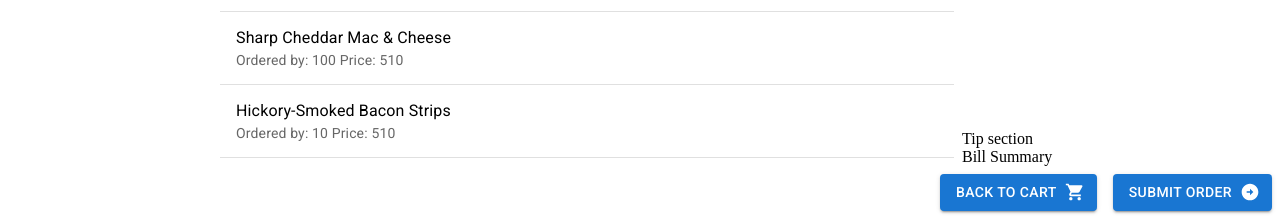
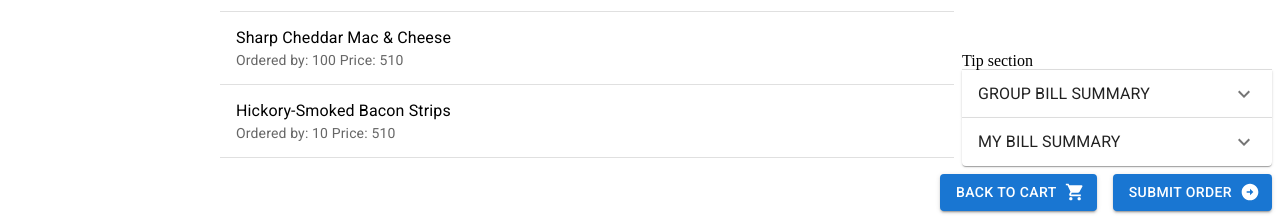
Before and after one commit to rpp33-boc-arctic/splitsy, a React (Create React App) app in the folder client/: page / in a window 1280 px wide. Shown: the part 680-896 px from the top of the page. Built offline with nearby package versions, Linux system fonts and the light colour scheme.

Commit message:
1.Add billtemplate for group and my bill 2.Add group bill 3.import session sample data into payment.js 4.move sample data in item to payment.js

```diff
--- a/client/src/components/Payment/Payment.js
+++ b/client/src/components/Payment/Payment.js
@@ -9,6 +9,8 @@ import Bill from './bill.js';
 import RedirectButton from './redirectButton.js';
 import exampleData from './sampleData/userList.js';
 import Grid from '@mui/material/Grid';
+import { group_cart } from './sampleData/session.js';
+import session from './sampleData/session.js';
 
 class Payment extends React.Component {
   constructor(props) {
@@ -22,29 +24,29 @@ class Payment extends React.Component {
       <Grid container spacing={1} id="payment-page">
 
         <Grid item xs={2}>
-          <Timer/>
+          <Timer />
         </Grid>
         <Grid item xs={7}>
-          <ItemPaidBar/>
-          <UserPaidBar/>
+          <ItemPaidBar />
+          <UserPaidBar />
         </Grid>
         <Grid item xs={3}>
           Feeling Generous?
         </Grid>
 
         <Grid item xs={2}>
-          <UserList users={exampleData.results}/>
+          <UserList users={exampleData.results} />
         </Grid>
         <Grid item xs={7}>
-          <Items/>
+          <Items group_cart={group_cart} />
         </Grid>
         <Grid item xs={3} container direction="column" justifyContent="flex-end">
-          <Tip/>
-          <Bill/>
+          <Tip />
+          <Bill session={session} />
         </Grid>
 
         <Grid item xs={12} container justifyContent="flex-end">
-          <RedirectButton/>
+          <RedirectButton />
         </Grid>
       </Grid>
     )
--- a/client/src/components/Payment/bill.js
+++ b/client/src/components/Payment/bill.js
@@ -1,17 +1,52 @@
 import React from 'react';
+import Accordion from '@mui/material/Accordion';
+import AccordionSummary from '@mui/material/AccordionSummary';
+import AccordionDetails from '@mui/material/AccordionDetails';
+import Typography from '@mui/material/Typography';
+import ExpandMoreIcon from '@mui/icons-material/ExpandMore';
+import BillTemplate from './billTemplate.js';
+
+// session.total_tip,
+          // total_tax,
+          // total_paid,
+          // grand_total }
 
 class Bill extends React.Component {
   constructor(props) {
     super(props);
     this.state = {
+      display: "group", //groupBill, myBill, usernameBill (stretch)
     }
   }
 
   render() {
+
+    if (this.state.display === "group") {
+
+    }
     return (
-      <div >
-        Bill Summary
-      </div >
+      <>
+        <Accordion>
+          <AccordionSummary expandIcon={<ExpandMoreIcon />}>
+            <Typography>GROUP BILL SUMMARY</Typography>
+          </AccordionSummary>
+          <AccordionDetails>
+            <BillTemplate
+              subtotal={this.props.session.grand_total.toLocaleString(undefined, {maximumFractionDigits:2})}
+              tip={this.props.session.total_tip.toLocaleString(undefined, {maximumFractionDigits:2})}
+              tax={this.props.session.total_tax.toLocaleString(undefined, {maximumFractionDigits:2})}
+              total={this.props.session.total_owed.toLocaleString(undefined, {maximumFractionDigits:2})} />
+          </AccordionDetails>
+        </Accordion>
+        <Accordion>
+          <AccordionSummary expandIcon={<ExpandMoreIcon />}>
+            <Typography>MY BILL SUMMARY</Typography>
+          </AccordionSummary>
+          <AccordionDetails>
+            <BillTemplate />
+          </AccordionDetails>
+        </Accordion>
+      </>
     )
   }
 }
--- /dev/null
+++ b/client/src/components/Payment/billTemplate.js
@@ -0,0 +1,40 @@
+import * as React from 'react';
+import Table from '@mui/material/Table';
+import TableBody from '@mui/material/TableBody';
+import TableCell from '@mui/material/TableCell';
+import TableContainer from '@mui/material/TableContainer';
+import TableRow from '@mui/material/TableRow';
+import Paper from '@mui/material/Paper';
+
+// props.total_tip,
+          // total_tax,
+          // total_paid,
+          // grand_total }
+
+var billTemplate = (props) => (
+  <TableContainer component={Paper}>
+    <Table  >
+      <TableBody>
+          <TableRow>
+            <TableCell >SUB-TOTAL</TableCell>
+            <TableCell >{props.subtotal}</TableCell>
+          </TableRow>
+          <TableRow>
+            <TableCell >TIP (%)</TableCell>
+            <TableCell >{props.tip}</TableCell>
+          </TableRow>
+          <TableRow>
+            <TableCell >TAX</TableCell>
+            <TableCell >{props.tax}</TableCell>
+          </TableRow>
+          <TableRow>
+            <TableCell >TOTAL</TableCell>
+            <TableCell >{props.total}</TableCell>
+          </TableRow>
+      </TableBody>
+    </Table>
+  </TableContainer>
+)
+
+
+export default billTemplate;
--- a/client/src/components/Payment/items.js
+++ b/client/src/components/Payment/items.js
@@ -1,7 +1,6 @@
 import React from 'react';
 import Item from './item.js';
 import { List } from '@mui/material';
-import { group_cart } from './sampleData/session.js'
 
 
 class Items extends React.Component {
@@ -12,8 +11,7 @@ class Items extends React.Component {
   }
 
   render() {
-    console.log(group_cart);
-    var items = group_cart.map((item, i) => {
+    var items = this.props.group_cart.map((item, i) => {
       return <Item item={item} key={i}/>
     })
 
--- a/client/src/components/Payment/sampleData/session.js
+++ b/client/src/components/Payment/sampleData/session.js
@@ -123,6 +123,6 @@ module.exports = {
   'total_tax': 107,
   'total_paid': 10000,
   'grand_total': 10000,
-  'total_owed': 10000,
+  'total_owed': 10307,
   'order_paid?': true
 }
```
